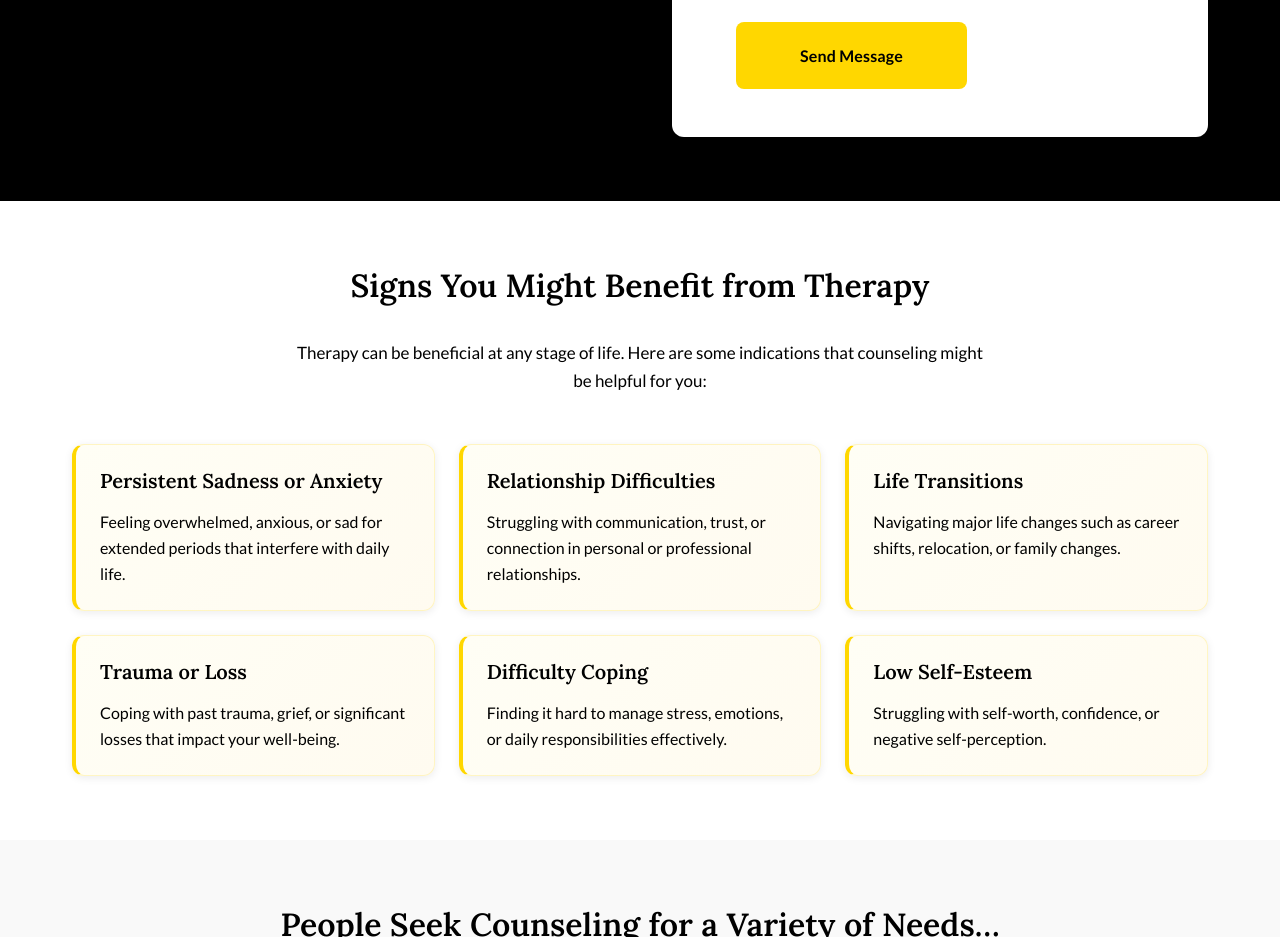
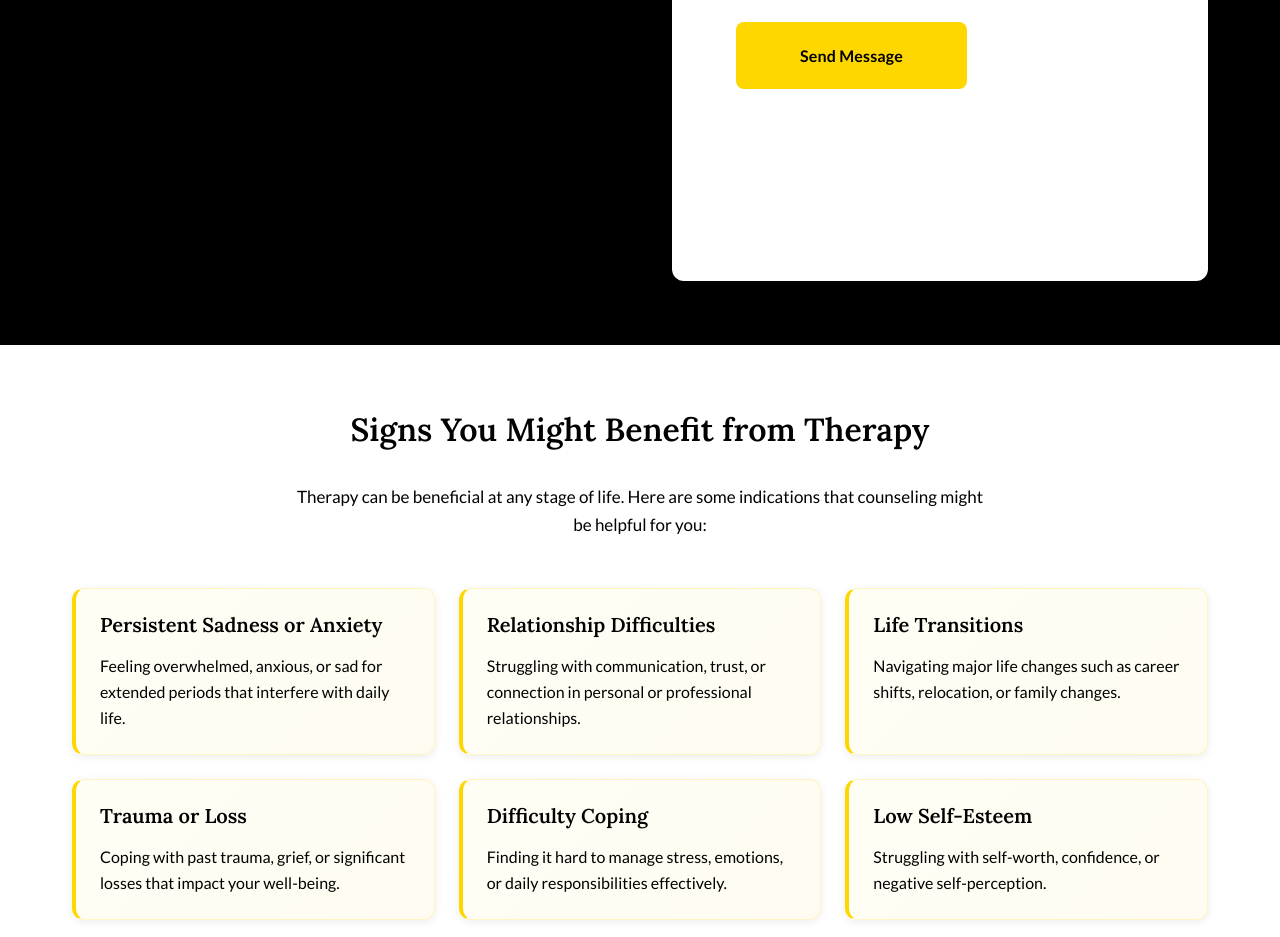
Before and after one commit to Western-Wake-Counseling/wwcaps.org, a Next.js app: page / in a window 1280 px wide. Shown: the part 1820-2757 px from the top of the page. Built offline with nearby package versions, Linux system fonts and the light colour scheme.

Commit message:
update form notices to reflect secure google business email

```diff
--- a/app/forms/page.tsx
+++ b/app/forms/page.tsx
@@ -162,6 +162,9 @@ export default function FormsPage() {
                 <button type="submit" className={styles.submitButton}>
                   Submit Form
                 </button>
+                <p className={styles.note}>
+                  information submitted through this form is sent via encrypted google business email and handled in line with applicable privacy laws; do not use this form for emergencies.
+                </p>
               </form>
             )}
           </div>
--- a/app/page.tsx
+++ b/app/page.tsx
@@ -232,6 +232,9 @@ export default function Home() {
                 >
                   {isSubmitting ? 'Sending...' : 'Send Message'}
                 </button>
+                <p className={styles.phoneNote}>
+                  information submitted through this form is sent via encrypted google business email and handled in line with applicable privacy laws; do not use this form for emergencies.
+                </p>
               </form>
             </div>
           </motion.div>
--- a/app/schedule/page.tsx
+++ b/app/schedule/page.tsx
@@ -184,6 +184,9 @@ export default function SchedulePage() {
                 <button type="submit" className={styles.submitButton}>
                   Request Appointment
                 </button>
+                <p className={styles.note}>
+                  information submitted through this form is sent via encrypted google business email and handled in line with applicable privacy laws; do not use this form for emergencies.
+                </p>
               </form>
             )}
           </div>
```
Also changed, not shown: 1 other file (tests, documents, lock files or other folders).
